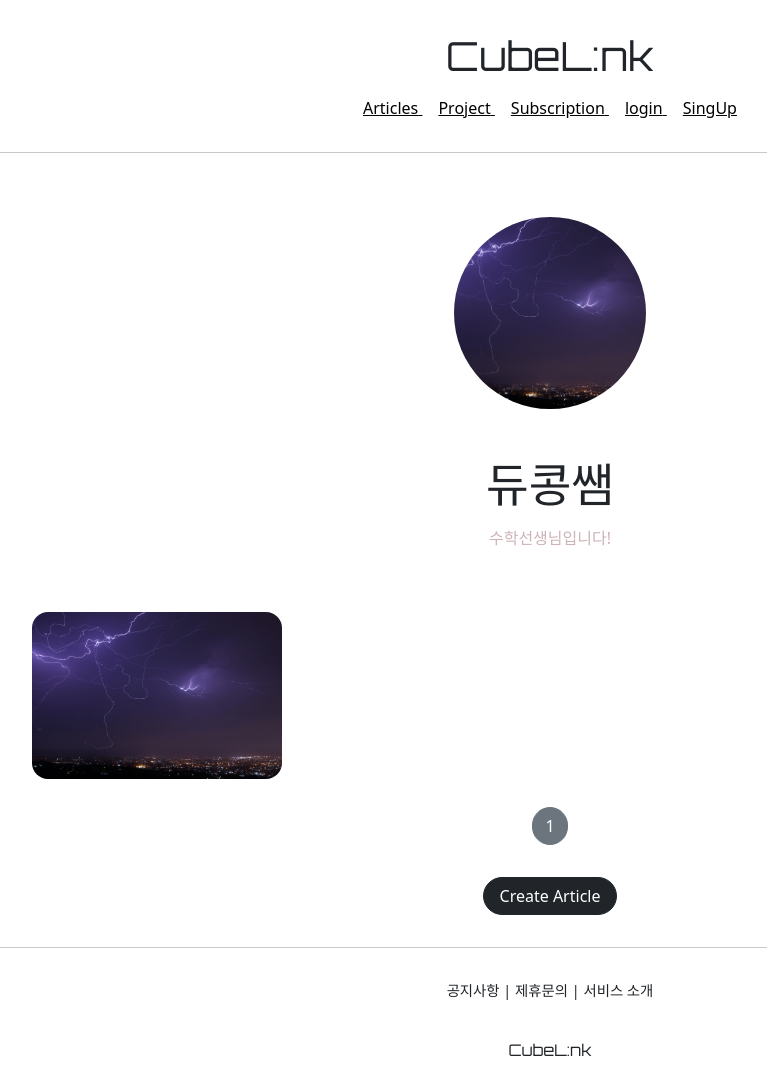
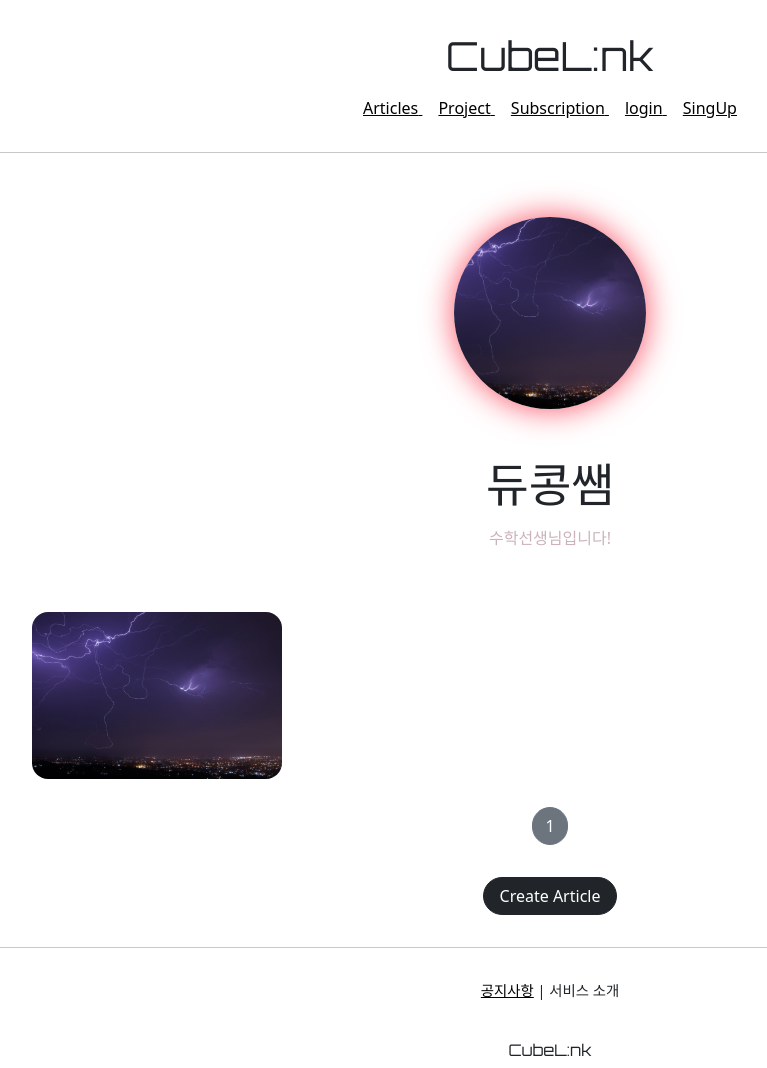
Before and after one commit to PyungkangHong094/blogProject, a Django app: page /accounts/detail/9 in a window 1280 px wide. Shown: the whole page, without its empty margins (90-857 px from the left). Run offline with Django 3.2, Linux system fonts and the light colour scheme; data comes from the database, SQL or seed files in the repository; some libraries are stand-ins or nearby versions.

Commit message:
update ads

```diff
--- a/accountapp/templates/accountapp/detail.html
+++ b/accountapp/templates/accountapp/detail.html
@@ -10,7 +10,7 @@
 
             {% if target_user.profile %}
             <img src="{{ target_user.profile.image.url }}" alt=""
-                 style="height: 12rem; width: 12rem; border-radius: 6rem; margin-bottom: 2rem; object-fit: cover;">
+                 style="position: relative; box-shadow: #f94e62 0px 0px 2rem ;height: 12rem; width: 12rem; border-radius: 6rem; margin-bottom: 2rem; object-fit: cover;">
 
             <h1 style="font-size: 2.9rem; margin: 1rem 0; vertical-align: middle;">
                 {{ target_user.profile.nickname }}
--- a/docker-compose.yml
+++ b/docker-compose.yml
@@ -11,7 +11,7 @@ services:
     ports:
       - 80:80
   cubelink:
-    image: django_image_cube:4
+    image: django_image_cube:5
     networks:
       - network
     volumes:
--- a/templates/footer.html
+++ b/templates/footer.html
@@ -2,8 +2,7 @@
     <div class="pragmatic_footer">
 
         <div class="pragmatic_footer_button">
-            <span>공지사항</span>  |
-            <span>제휴문의</span>  |
+            <a href="/projects/detail/1">공지사항</a>  |
             <span>서비스 소개</span>
         </div>
         <br>
--- a/templates/head.html
+++ b/templates/head.html
@@ -18,6 +18,9 @@
     <!--  DEFAULT CSS LINK  -->
     <link rel="stylesheet" type="text/css" href="{% static 'base.css' %}">
 
+    <!-- ADS GOOGLE   -->
+    <script data-ad-client="ca-pub-1810539052445488" async src="https://pagead2.googlesyndication.com/pagead/js/adsbygoogle.js"></script>
+
     <style>
 
 
```
Also changed, not shown: 1 other file.
